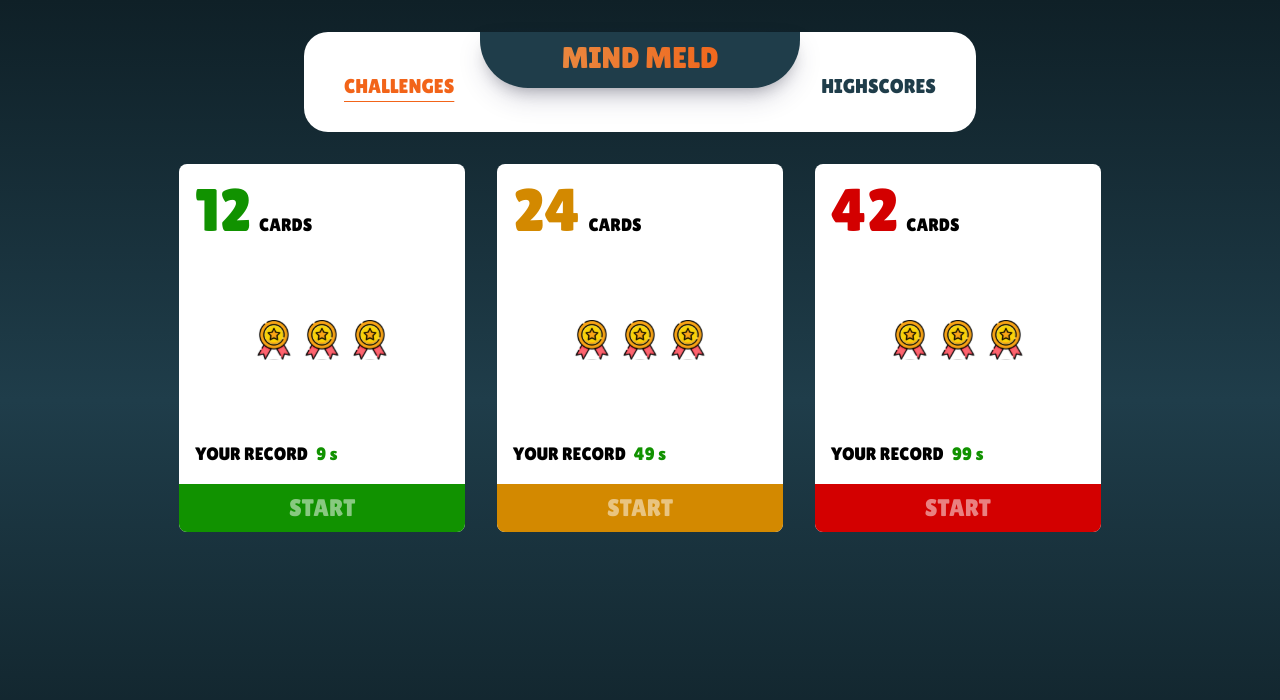
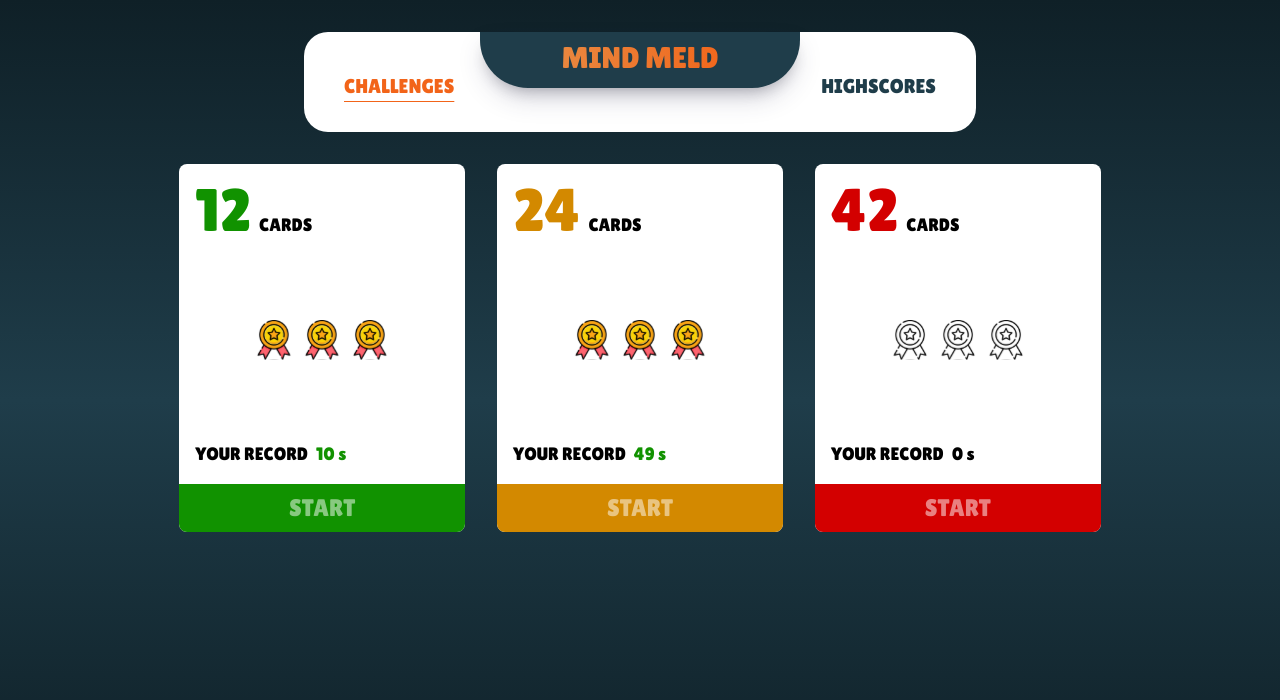
Before and after one commit to onlydominik/memory-game, a React (Vite) app: page / in a window 1280 px wide. Shown: the top 700 px of the page. Built offline with nearby package versions, Linux system fonts and the light colour scheme; data requests are answered from the project's data file.

Commit message:
feat: add Highscores page, refactor code to ensure funcionality
- changes in Header spacing

- changing style utils location

- change highscore array limit

- Highscore page implementation in App.tsx

Signed-off-by: onlydominik <kdominikpl@gmail.com>

```diff
--- a/public/db.json
+++ b/public/db.json
@@ -112,9 +112,9 @@
       "difficulty": "easy",
       "uniqueCards": 12,
       "medalTimeLimits": {
-        "bronze": 45,
-        "silver": 30,
-        "gold": 20
+        "bronze": 25,
+        "silver": 15,
+        "gold": 11
       }
     },
     {
@@ -141,125 +141,52 @@
   "highscores": {
     "easy": [
       {
-        "username": "Dominik",
-        "time": 9,
-        "moves": 9,
-        "missed": 3,
-        "date": "2025-01-15T16:42:44.622Z",
+        "username": "Natusia",
+        "time": 10,
+        "moves": 11,
+        "missed": 5,
+        "date": "2025-01-17T22:29:55.610Z",
+        "medalScore": 3
+      },
+      {
+        "username": "Natusia",
+        "time": 13,
+        "moves": 11,
+        "missed": 5,
+        "date": "2025-01-17T21:29:02.315Z",
+        "medalScore": 3
+      },
+      {
+        "username": "Natusia",
+        "time": 14,
+        "moves": 11,
+        "missed": 5,
+        "date": "2025-01-17T21:29:37.094Z",
         "medalScore": 3
       },
       {
         "username": "Dominik",
-        "time": 10,
-        "moves": 9,
-        "missed": 3,
-        "date": "2025-01-16T10:37:12.716Z",
-        "medalScore": 3
-      },
-      {
-        "username": "Dominik",
-        "time": 12,
-        "moves": 9,
-        "missed": 3,
-        "date": "2025-01-14T19:47:22.448Z",
-        "medalScore": 3
-      },
-      {
-        "username": "Dominik",
-        "time": 12,
-        "moves": 9,
-        "missed": 3,
-        "date": "Wed Jan 15 2025 17:29:59 GMT+0100 (czas środkowoeuropejski standardowy)",
-        "medalScore": 3
-      },
-      {
-        "username": "Dominik",
-        "time": 11,
-        "moves": 10,
-        "missed": 4,
-        "date": "2025-01-16T10:20:00.573Z",
-        "medalScore": 3
-      },
-      {
-        "username": "Dominik",
-        "time": 12,
-        "moves": 10,
-        "missed": 4,
-        "date": "2025-01-15T17:10:46.601Z",
-        "medalScore": 3
-      },
-      {
-        "username": "Dominik",
-        "time": 12,
-        "moves": 10,
-        "missed": 4,
-        "date": "2025-01-16T10:39:05.559Z",
-        "medalScore": 3
-      },
-      {
-        "username": "Dominik",
-        "time": 11,
-        "moves": 11,
-        "missed": 5,
-        "date": "2025-01-16T10:32:59.702Z",
-        "medalScore": 3
-      },
-      {
-        "username": "Dominik",
-        "time": 12,
-        "moves": 11,
-        "missed": 5,
-        "date": "2025-01-14T19:46:07.316Z",
-        "medalScore": 3
-      },
-      {
-        "username": "Dominik",
-        "time": 12,
-        "moves": 12,
-        "missed": 6,
-        "date": "2025-01-15T17:08:25.622Z",
+        "time": 14,
+        "moves": 13,
+        "missed": 7,
+        "date": "2025-01-17T21:28:18.415Z",
         "medalScore": 3
       }
     ],
     "medium": [
       {
-        "username": "Dominik",
+        "username": "Natusia",
         "time": 49,
-        "moves": 38,
-        "missed": 26,
-        "date": "2025-01-15T17:41:49.990Z",
+        "moves": 40,
+        "missed": 28,
+        "date": "2025-01-17T22:29:34.515Z",
         "medalScore": 3
-      },
-      {
-        "username": "Dominik",
-        "time": 85,
-        "moves": 38,
-        "missed": 26,
-        "date": "2025-01-15T17:44:56.872Z",
-        "medalScore": 1
-      },
-      {
-        "username": "Dominik",
-        "time": 64,
-        "moves": 43,
-        "missed": 31,
-        "date": "2025-01-15T17:43:24.624Z",
-        "medalScore": 2
       }
     ],
-    "hard": [
-      {
-        "username": "Dominik",
-        "time": 99,
-        "moves": 70,
-        "missed": 49,
-        "date": "2025-01-16T10:46:36.626Z",
-        "medalScore": 3
-      }
-    ]
+    "hard": []
   },
   "currentUser": {
     "id": 1,
-    "username": "Dominik"
+    "username": "Natusia"
   }
 }
--- a/src/components/Header.tsx
+++ b/src/components/Header.tsx
@@ -14,7 +14,7 @@ const Header = () => {
 
   return (
     <header
-      className="flex flex-col items-center gap-4 sm:gap-0 pb-3 sm:pb-8 mx-auto max-w-2xl bg-header-bg rounded-b-3xl sm:rounded-3xl"
+      className="flex flex-col items-center gap-4 sm:gap-0 pb-3 sm:pb-8 mb-8 mx-auto max-w-2xl bg-header-bg rounded-b-3xl sm:rounded-3xl"
       role="navigation"
       aria-label="Main Navigation"
     >
--- a/src/pages/GamePanel/GamePanel.tsx
+++ b/src/pages/GamePanel/GamePanel.tsx
@@ -12,7 +12,7 @@ const GamePanel = () => {
   );
   const { moves, missed, gameStatus } = gameSessionState;
   return (
-    <div className="flex flex-col-reverse gap-8 items-center justify-center mx-3 mt-10">
+    <div className="flex flex-col-reverse gap-8 items-center justify-center mx-3">
       <GameOptionPanel
         gameStatus={gameStatus}
         moves={moves}
--- /dev/null
+++ b/src/pages/HighscoresScreen/HighscoresScreen.loader.tsx
@@ -0,0 +1,6 @@
+const loader = async () => {
+  const res = await fetch('http://localhost:3000/highscores');
+  return res;
+};
+
+export { loader };
--- /dev/null
+++ b/src/pages/HighscoresScreen/HighscoresScreen.tsx
@@ -0,0 +1,75 @@
+import { useLoaderData } from 'react-router-dom';
+import { Highscore } from '../../types';
+import {
+  difficultyClassMap,
+  medalScoreTimeColors,
+} from '../../utils/gameStyleUtils';
+import MedalIcons from '../LevelPickerPanel/MedalIcons';
+import { formatTime } from '../GamePanel/GameLogicUtils';
+const HighscoresScreen = () => {
+  const data: Record<string, Highscore[]> = useLoaderData();
+
+  return (
+    <div className="max-w-screen-sm mx-auto">
+      {Object.entries(data).map(
+        ([difficulty, scores]: [string, Highscore[]]) => {
+          const difficultyKey = difficulty as keyof typeof difficultyClassMap;
+          const difficultyClassBg = difficultyClassMap[difficultyKey]?.bg || '';
+          const timeColorClass =
+            scores.length > 0 ? medalScoreTimeColors[scores[0].medalScore] : '';
+          return (
+            <div key={difficulty} className="mb-8">
+              <div
+                className={`w-48 py-3 mb-2 text-center rounded-se-[4rem] ${difficultyClassBg}`}
+              >
+                <h2 className={`ml-[-1rem] text-2xl font-bold text-white`}>
+                  {difficulty.toUpperCase()}
+                </h2>
+              </div>
+              {scores.length === 0 && (
+                <div className="text-xl py-3 px-4 bg-white text-dark">
+                  You haven't completed this level yet
+                </div>
+              )}
+
+              <div className="grid grid-cols-1 gap-4">
+                {scores
+                  .sort((a, b) => {
+                    if (a.medalScore === b.medalScore) {
+                      return a.time - b.time;
+                    }
+                    return b.medalScore - a.medalScore;
+                  })
+                  .map((score, index) => (
+                    <div
+                      key={index}
+                      className="p-4 rounded bg-white shadow-smoothShadow"
+                    >
+                      <div className="flex flex-col sm:flex-row gap-4">
+                        <div className="flex items-center gap-8 mx-auto sm:ml-0 sm:mr-auto ">
+                          <span className="text-xl">{score.username}</span>
+                          <span className={`text-2xl ${timeColorClass}`}>
+                            {formatTime(score.time)}
+                          </span>
+                          <span className="flex">
+                            <MedalIcons medalScore={score.medalScore} />
+                          </span>
+                        </div>
+                        <div className="flex items-center justify-center gap-4">
+                          <span>Moves: {score.moves}</span>
+                          <span>Missed: {score.missed}</span>
+                        </div>
+                      </div>
+                    </div>
+                  ))}
+              </div>
+            </div>
+          );
+        }
+      )}
+    </div>
+  );
+};
+
+HighscoresScreen.displayName = 'HighscoresScreen';
+export default HighscoresScreen;
--- a/src/pages/LevelPickerPanel/LevelPickerPanel.tsx
+++ b/src/pages/LevelPickerPanel/LevelPickerPanel.tsx
@@ -19,7 +19,7 @@ const LevelPickerPanel = () => {
       prevProps.highscores === nextProps.highscores
   );
   return (
-    <div className="grid md:grid-cols-3 gap-8 mt-8 mx-auto max-w-[90%]">
+    <div className="grid md:grid-cols-3 gap-8 mx-auto max-w-[90%]">
       {challenges.map((challenge) => {
         return (
           <LevelPickerPanelCardMemo
--- a/src/pages/LevelPickerPanel/LevelPickerPanelCard.tsx
+++ b/src/pages/LevelPickerPanel/LevelPickerPanelCard.tsx
@@ -1,36 +1,10 @@
 import { Link } from 'react-router-dom';
-import { useMemo } from 'react';
 import { Challenge, HighscoresByChallenge } from '../../types';
 import MedalIcons from './MedalIcons';
-
-enum Difficulty {
-  Easy = 'Easy',
-  Medium = 'Medium',
-  Hard = 'Hard',
-}
-
-const difficultyClassMap: Record<Difficulty, { text: string; bg: string }> = {
-  [Difficulty.Easy]: {
-    text: 'text-challenge-levelEasy',
-    bg: 'bg-challenge-levelEasy',
-  },
-  [Difficulty.Medium]: {
-    text: 'text-challenge-levelMedium',
-    bg: 'bg-challenge-levelMedium',
-  },
-  [Difficulty.Hard]: {
-    text: 'text-challenge-levelHard',
-    bg: 'bg-challenge-levelHard',
-  },
-};
-
-const medalScoreTimeColors: { [key: number]: string } = {
-  0: 'text-challenge-text',
-  1: 'text-accentRed',
-  2: 'text-accentOrange',
-  3: 'text-accentGreen',
-};
-
+import {
+  difficultyClassMap,
+  medalScoreTimeColors,
+} from '../../utils/gameStyleUtils';
 const LevelPickerPanelCard = ({
   challenge,
   highscores,
@@ -45,18 +19,9 @@ const LevelPickerPanelCard = ({
     medalScore: 0,
   };
 
-  const capitalizeFirst = (str: string) => {
-    return str ? str[0].toUpperCase() + str.slice(1) : '';
-  };
+  const difficultyClassText = difficultyClassMap[difficulty].text || '';
 
-  const difficultyCapitalized = useMemo(() => {
-    return capitalizeFirst(difficulty) as keyof typeof difficultyClassMap;
-  }, [difficulty]);
-
-  const difficultyClassText =
-    difficultyClassMap[difficultyCapitalized].text || '';
-
-  const difficultyClassBg = difficultyClassMap[difficultyCapitalized].bg || '';
+  const difficultyClassBg = difficultyClassMap[difficulty].bg || '';
 
   const timeColorClass = medalScoreTimeColors[highscore.medalScore];
 
--- a/src/reducer/gameReducer/gameReducer.tsx
+++ b/src/reducer/gameReducer/gameReducer.tsx
@@ -44,7 +44,7 @@ const gameReducer = (
               }
               return a.moves - b.moves;
             })
-            .slice(0, 10),
+            .slice(0, 4),
         },
       };
 
--- /dev/null
+++ b/src/utils/gameStyleUtils.tsx
@@ -0,0 +1,29 @@
+enum Difficulty {
+  easy = 'easy',
+  medium = 'medium',
+  hard = 'hard',
+}
+
+const difficultyClassMap: Record<Difficulty, { text: string; bg: string }> = {
+  [Difficulty.easy]: {
+    text: 'text-challenge-levelEasy',
+    bg: 'bg-challenge-levelEasy',
+  },
+  [Difficulty.medium]: {
+    text: 'text-challenge-levelMedium',
+    bg: 'bg-challenge-levelMedium',
+  },
+  [Difficulty.hard]: {
+    text: 'text-challenge-levelHard',
+    bg: 'bg-challenge-levelHard',
+  },
+};
+
+const medalScoreTimeColors: { [key: number]: string } = {
+  0: 'text-challenge-text',
+  1: 'text-accentRed',
+  2: 'text-accentOrange',
+  3: 'text-accentGreen',
+};
+
+export { difficultyClassMap, medalScoreTimeColors };
```
Also changed, not shown: src/App.tsx (+7 -0 lines).
